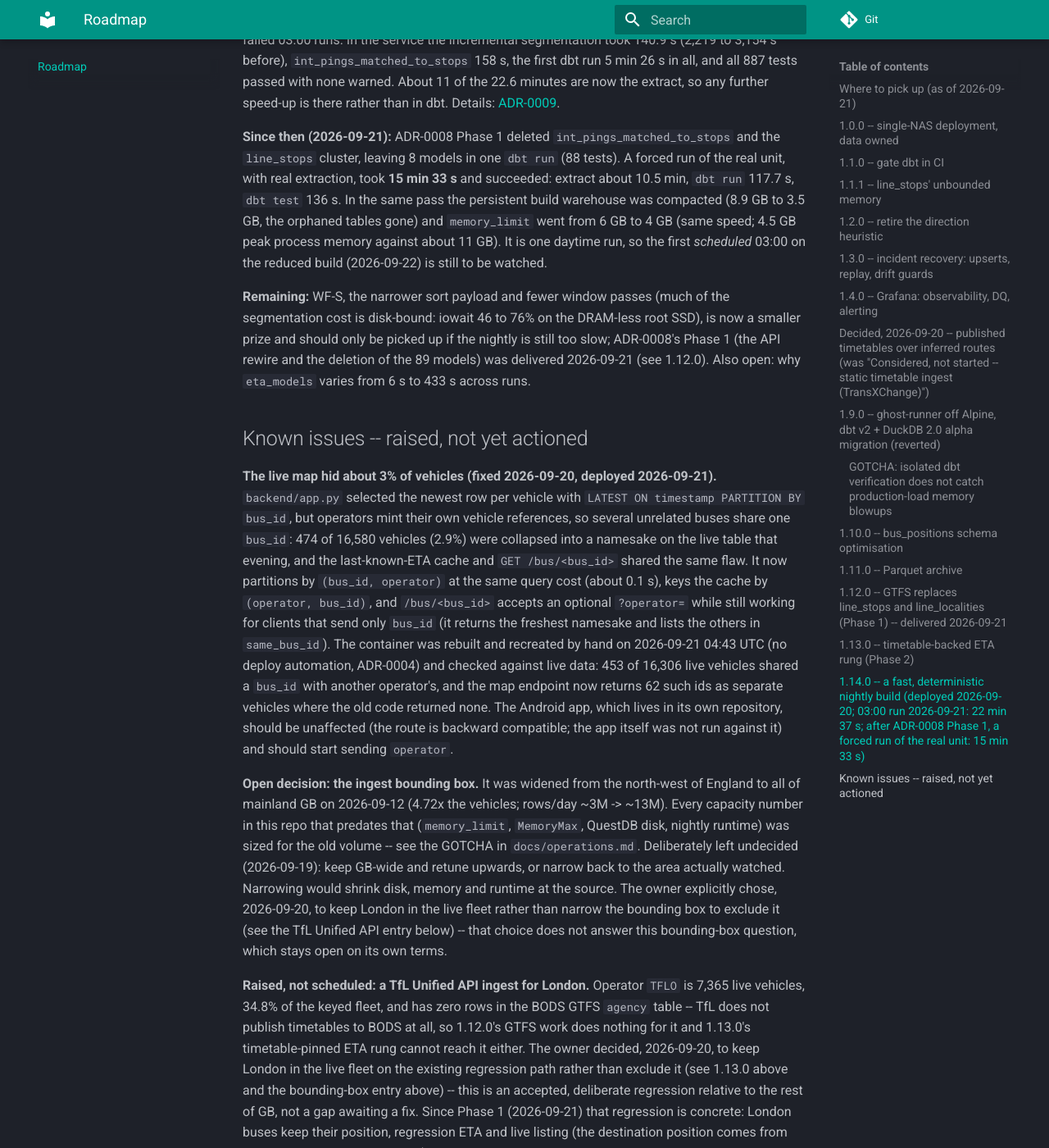
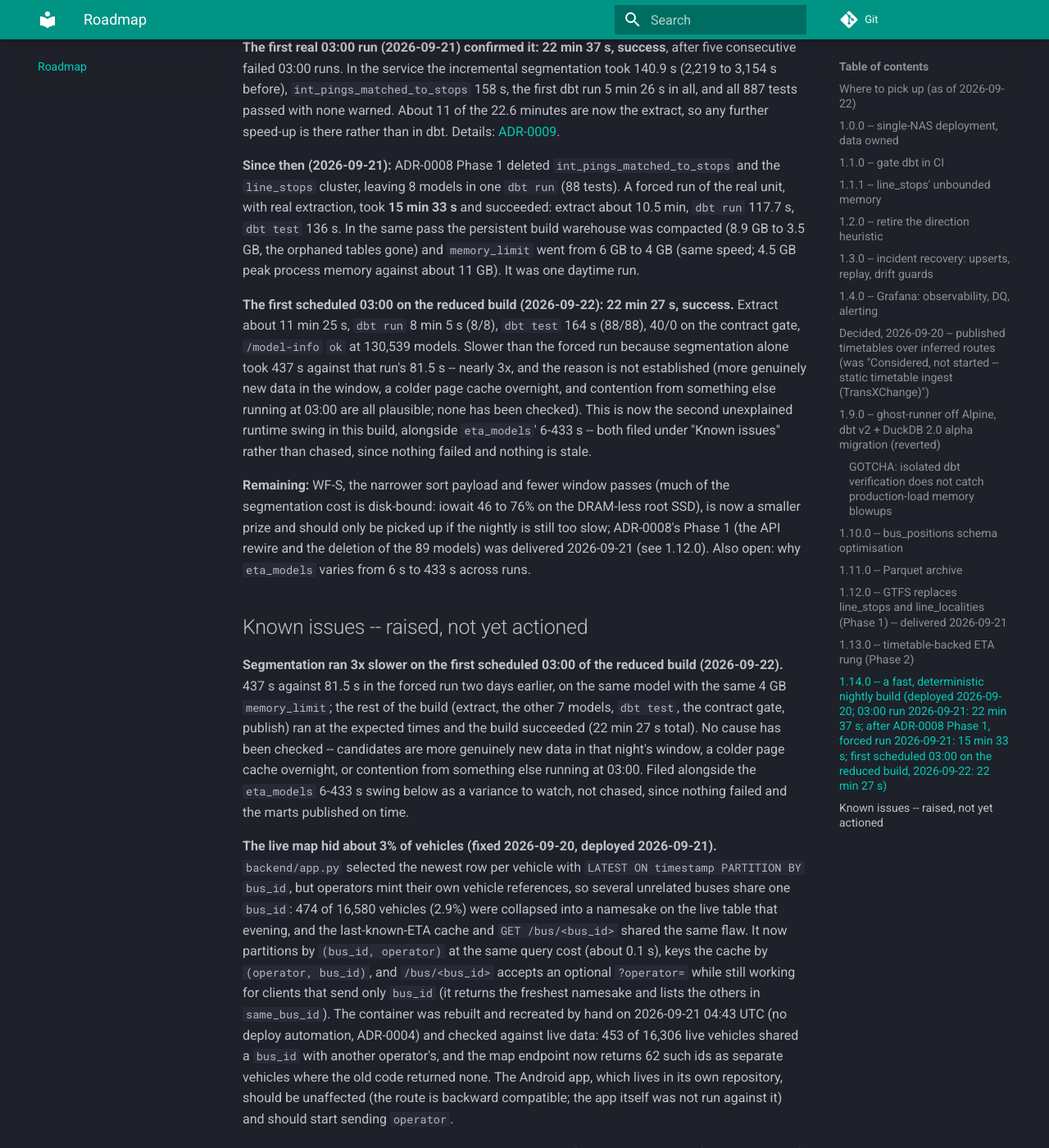
Before and after one commit to wraith-proxy/wraith-bus-ingestor, an MkDocs documentation site: the page built from docs/ROADMAP.md, in a window 1280 px wide and 1400 px high, scrolled down 11476 px. Shown: the whole window at 82% size. Built offline with MkDocs 1.6.1 and Material for MkDocs 9.7.7, drawn with Linux system fonts in a browser that asks for light colours; some of the changed text lies outside the part shown.

Commit message:
:books: feature/TJP-22090: log the first scheduled 03:00 nightly on the reduced build -- 22 min 27 s, success, but segmentation ran 3x the forced run's time for a reason not yet established

```diff
--- a/docs/ROADMAP.md
+++ b/docs/ROADMAP.md
@@ -8,21 +8,23 @@ tags `cz` cuts on every merge to `main` are an independent sequence --
 `.gitea/workflows/release.yml` bumps them per merge, so the two numbers
 drift apart by design and neither is wrong.
 
-## Where to pick up (as of 2026-09-21)
+## Where to pick up (as of 2026-09-22)
 
 Everything through 1.12.0 and 1.14.0 is delivered and on `main`; the API, the marts
 and the GTFS timetable are live. In order:
 
-1. **Watch two unproven first runs.** The first *scheduled* 03:00 nightly on the
-   reduced build (2026-09-22; a forced run of the real unit on 2026-09-21 took 15 m
-   33 s), and the first end-to-end GTFS refresh (timer enabled; Monday 2026-09-28
-   01:00), which also swaps in the reviewed alias table.
+1. **The first scheduled 03:00 on the reduced build passed (2026-09-22): 22 min 27 s,
+   success**, though segmentation alone ran about 3x the forced run's time for
+   reasons not yet established (see 1.14.0). Still to watch: the first end-to-end
+   GTFS refresh (timer enabled; Monday 2026-09-28 01:00), which also swaps in the
+   reviewed alias table.
 2. **1.13.0, the timetable-backed ETA rung (Phase 2)** is the only planned,
    not-landed item. It is unblocked.
 3. **Open, unscheduled:** the ingest bounding-box decision; the TfL Unified API
-   ingest for London; why `eta_models` varies from 6 s to 433 s; alerting on the
-   API's `marts_state`; the unexplained host freeze (RAM cleared, PSU and thermal
-   untested); and the 1.12.0 "Not done / unproven" list.
+   ingest for London; two unexplained runtime swings (`eta_models` 6 s to 433 s;
+   segmentation 81.5 s to 437 s on 2026-09-22); alerting on the API's `marts_state`;
+   the unexplained host freeze (RAM cleared, PSU and thermal untested); and the
+   1.12.0 "Not done / unproven" list.
 4. **Not next:** WF-S (1.14.0) is only for a nightly that is still too slow, and it is
    now 15.5 minutes, about 10.5 of them extraction.
 
@@ -504,7 +506,7 @@ regression still earns its cost once the timetable rung is live is a
 after this phase has shipped and run for a while, not a decision made in
 advance of that data.
 
-## 1.14.0 -- a fast, deterministic nightly build (deployed 2026-09-20; 03:00 run 2026-09-21: 22 min 37 s; after ADR-0008 Phase 1, a forced run of the real unit: 15 min 33 s)
+## 1.14.0 -- a fast, deterministic nightly build (deployed 2026-09-20; 03:00 run 2026-09-21: 22 min 37 s; after ADR-0008 Phase 1, forced run 2026-09-21: 15 min 33 s; first scheduled 03:00 on the reduced build, 2026-09-22: 22 min 27 s)
 
 The owner's goal is a 03:00 nightly that **succeeds and is fast**. The measured
 profile ([ADR-0009](adr/0009-fast-nightly-build.md)) showed the nightly took about
@@ -548,8 +550,17 @@ run of the real unit, with real extraction, took **15 min 33 s** and succeeded:
 about 10.5 min, `dbt run` 117.7 s, `dbt test` 136 s. In the same pass the persistent
 build warehouse was compacted (8.9 GB to 3.5 GB, the orphaned tables gone) and
 `memory_limit` went from 6 GB to 4 GB (same speed; 4.5 GB peak process memory against
-about 11 GB). It is one daytime run, so the first *scheduled* 03:00 on the reduced
-build (2026-09-22) is still to be watched.
+about 11 GB). It was one daytime run.
+
+**The first scheduled 03:00 on the reduced build (2026-09-22): 22 min 27 s, success.**
+Extract about 11 min 25 s, `dbt run` 8 min 5 s (8/8), `dbt test` 164 s (88/88), 40/0
+on the contract gate, `/model-info` `ok` at 130,539 models. Slower than the forced
+run because segmentation alone took 437 s against that run's 81.5 s -- nearly 3x, and
+the reason is not established (more genuinely new data in the window, a colder page
+cache overnight, and contention from something else running at 03:00 are all
+plausible; none has been checked). This is now the second unexplained runtime swing
+in this build, alongside `eta_models`' 6-433 s -- both filed under "Known issues"
+rather than chased, since nothing failed and nothing is stale.
 
 **Remaining:** WF-S, the narrower
 sort payload and fewer window passes (much of the segmentation cost is disk-bound:
@@ -558,6 +569,16 @@ be picked up if the nightly is still too slow; ADR-0008's Phase 1 (the API rewir
 and the deletion of the 89 models) was delivered 2026-09-21 (see 1.12.0). Also open: why `eta_models` varies from 6 s to 433 s across runs.
 
 ## Known issues -- raised, not yet actioned
+
+**Segmentation ran 3x slower on the first scheduled 03:00 of the reduced build
+(2026-09-22).** 437 s against 81.5 s in the forced run two days earlier, on the
+same model with the same 4 GB `memory_limit`; the rest of the build (extract,
+the other 7 models, `dbt test`, the contract gate, publish) ran at the expected
+times and the build succeeded (22 min 27 s total). No cause has been checked --
+candidates are more genuinely new data in that night's window, a colder page
+cache overnight, or contention from something else running at 03:00. Filed
+alongside the `eta_models` 6-433 s swing below as a variance to watch, not
+chased, since nothing failed and the marts published on time.
 
 **The live map hid about 3% of vehicles (fixed 2026-09-20, deployed 2026-09-21).**
 `backend/app.py` selected the newest row per vehicle with `LATEST ON timestamp
```
